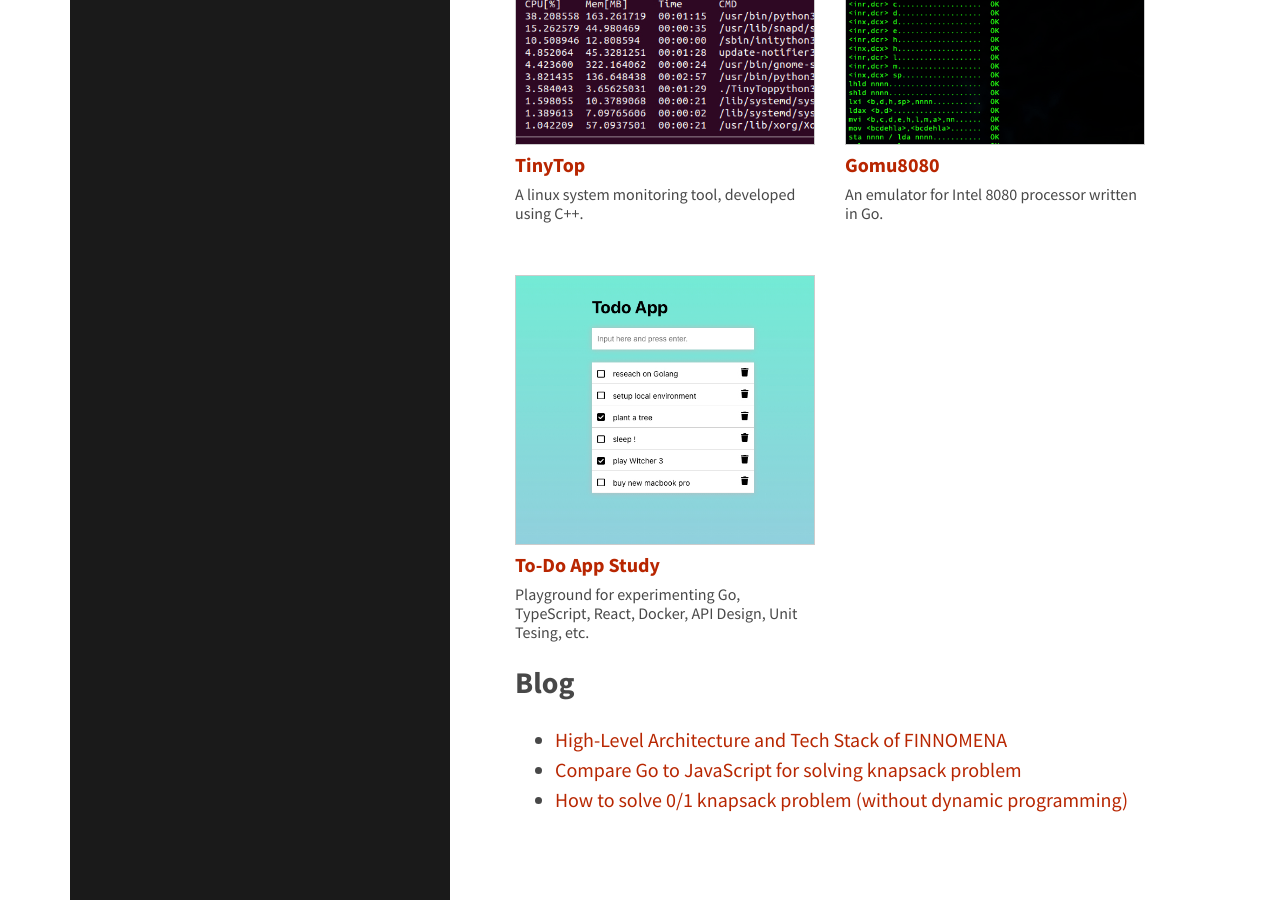
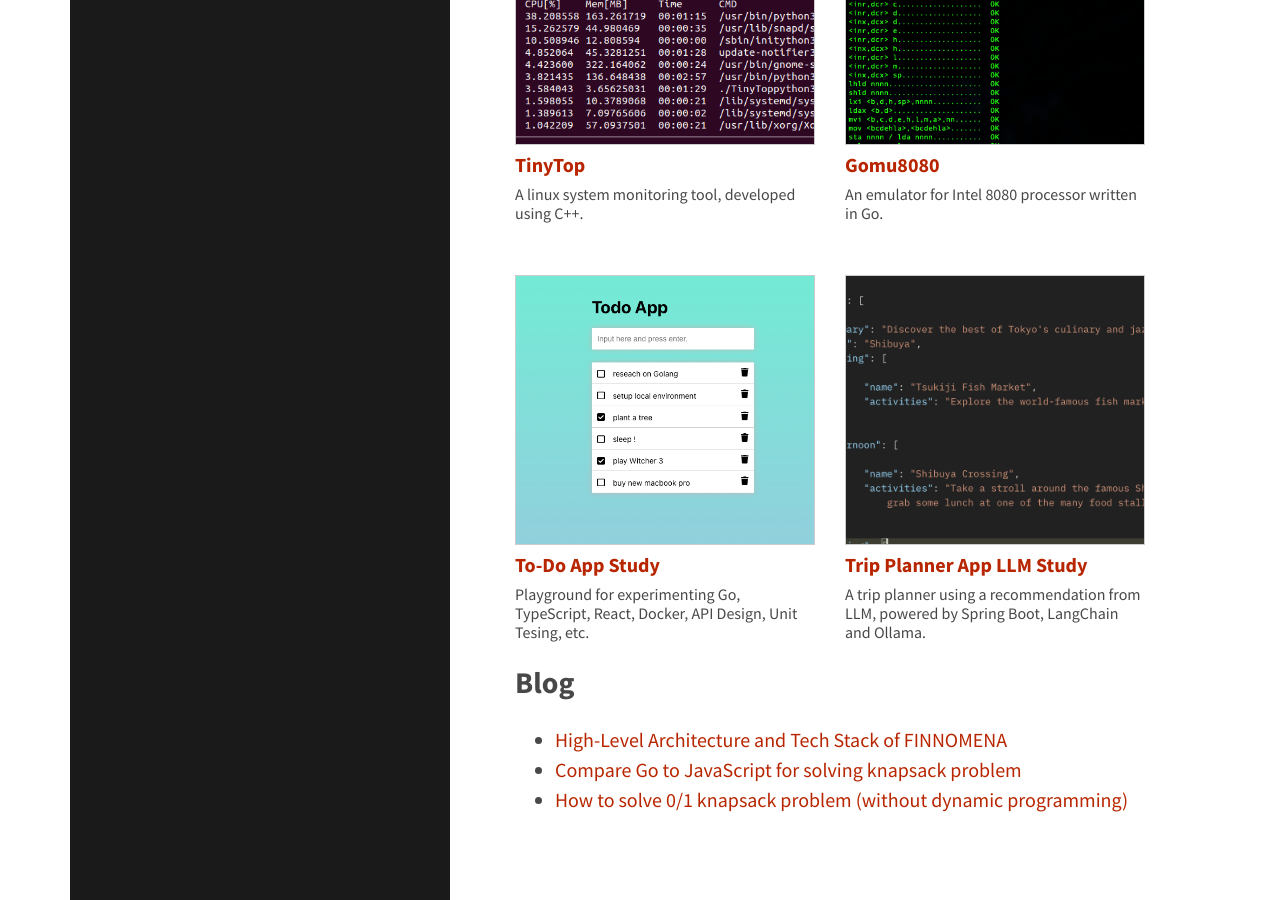
Before and after one commit to detohm/detohm.github.io, a Jekyll site: the page built from index.md, in a window 1280 px wide and 900 px high, scrolled down 2215 px. Built offline with Jekyll 4.4.1, drawn with Linux system fonts in a browser that asks for light colours; nearby versions of some CDN libraries.

Commit message:
add a trip planner project

```diff
--- a/_includes/home.html
+++ b/_includes/home.html
@@ -67,6 +67,12 @@
             <p class="desc">Playground for experimenting Go, TypeScript, React, Docker, API Design, Unit Tesing, etc.</p>
         </div>
 
+        <div class="col-6 project-item">
+            <a href="https://github.com/detohm/trip-planner-app-llm-study" target="_blank"><div class="image" style="background-image:url('/assets/images/projects/trip-planner-llm.png');"></div></a>
+            <a href="https://github.com/detohm/trip-planner-app-llm-study" target="_blank"><h3 class="title">Trip Planner App LLM Study</h3></a>
+            <p class="desc">A trip planner using a recommendation from LLM, powered by Spring Boot, LangChain and Ollama.</p>
+        </div>
+
         <div class="col-12 blog" id="blog">
             <h2>Blog</h2>
             <ul>
```
Also changed, not shown: assets/images/projects/trip-planner-llm.png (added).
